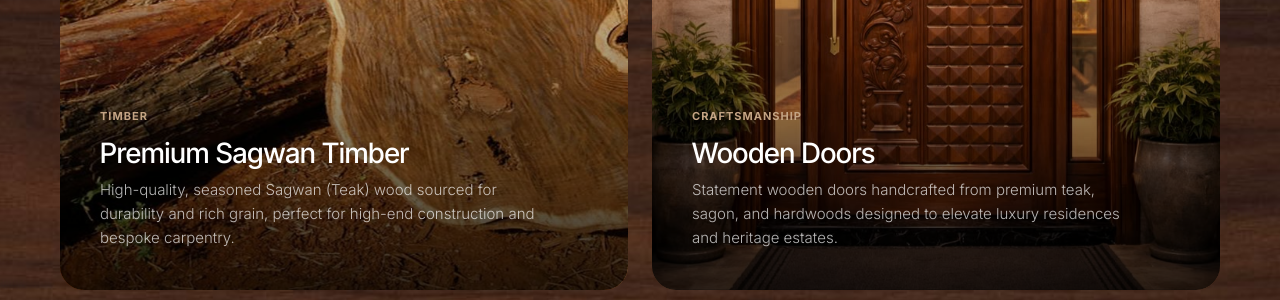
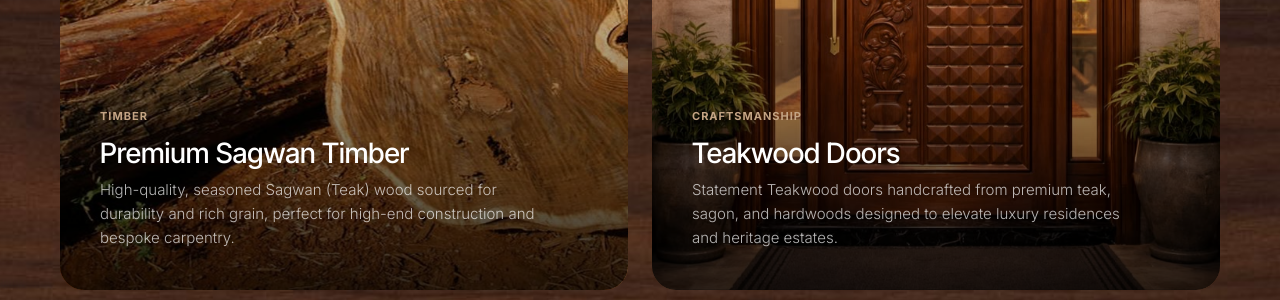
Before and after one commit to draftworks-repos/JSM, a Next.js app: page / in a window 1280 px wide. Shown: the part 3740-4040 px from the top of the page. Built offline with nearby package versions, Linux system fonts and the light colour scheme.

Commit message:
Services content update

```diff
--- a/components/Services.tsx
+++ b/components/Services.tsx
@@ -19,11 +19,11 @@ export function Services() {
     },
     {
       id: "B",
-      title: "Wooden Doors",
+      title: "Teakwood Doors",
       href: "/services#Bespoke",
       category: "Craftsmanship",
       description:
-        "Statement wooden doors handcrafted from premium teak, sagon, and hardwoods designed to elevate luxury residences and heritage estates.",
+        "Statement Teakwood doors handcrafted from premium teak, sagon, and hardwoods designed to elevate luxury residences and heritage estates.",
       image: "/door-4.jpeg",
     },
     {
```
Also changed, not shown: public/planks.jpeg (added), 1 other file (tests, documents, lock files or other folders).
